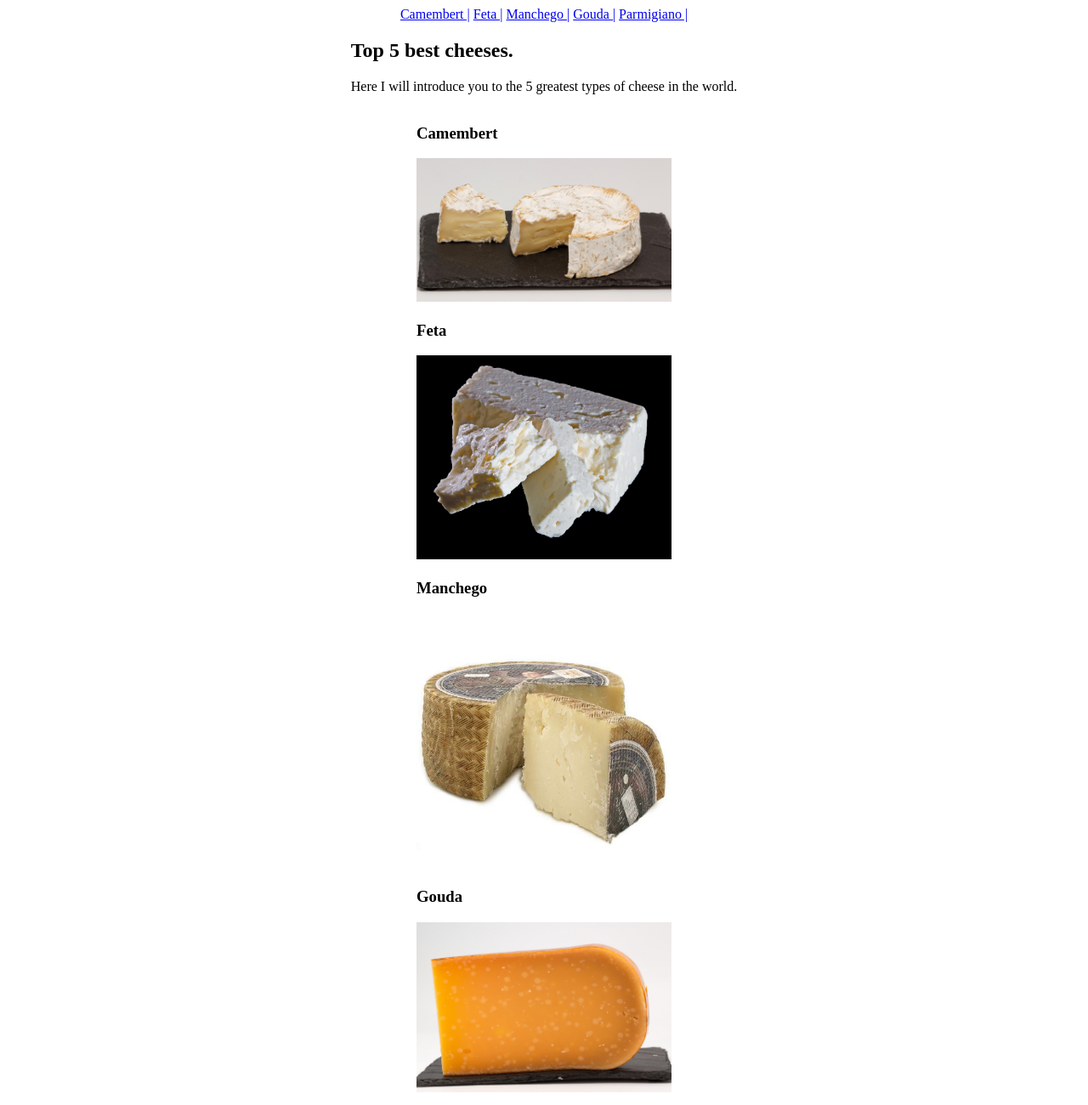
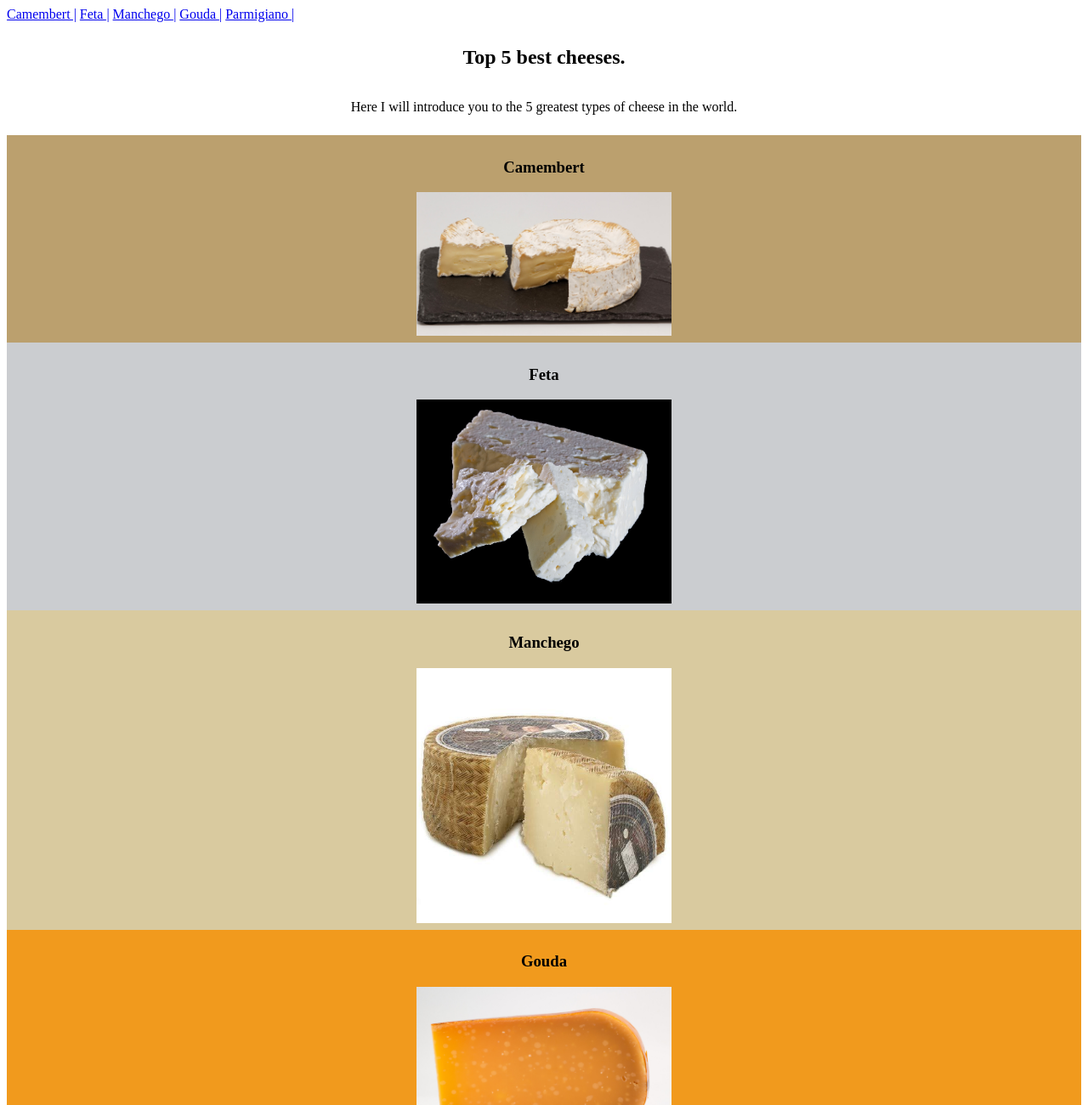
Before and after one commit to Nick-Stoyanov/COMI1750, a plain HTML site: page week3/index.html in a window 1280 px wide. Shown: the top 1300 px of the page at 85% size. Drawn offline with Linux system fonts and the light colour scheme.

Commit message:
Some style to sections

```diff
--- a/week3/style.css
+++ b/week3/style.css
@@ -1,7 +1,32 @@
 body {
     display: flex;
     flex-direction: column;
-    align-items: center;
-
 
 }
+.camembertSection, .fetaSection, .manchegoSection, .goudaSection, .parmigianoSection, .intro {
+    display: flex;
+    flex-direction: column;
+    align-items: center;
+    padding: 8px;
+}
+
+.camembertSection {
+    background-color: #bba06e;
+
+}
+
+.fetaSection {
+    background-color: #cbcdd0;
+}
+
+.manchegoSection {
+    background-color: #d9ca9f;
+}
+
+.goudaSection {
+    background-color: #f19a1d;
+}
+
+.parmigianoSection {
+    background-color: #888982;
+}
```
